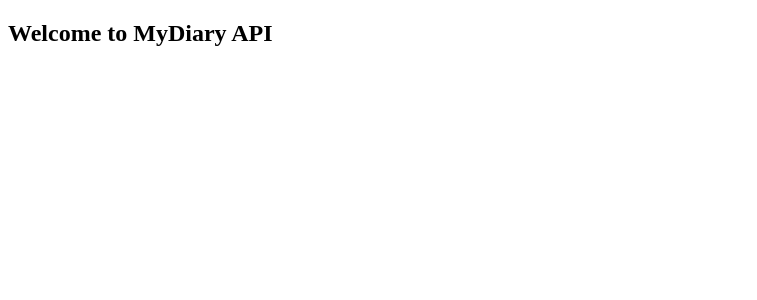
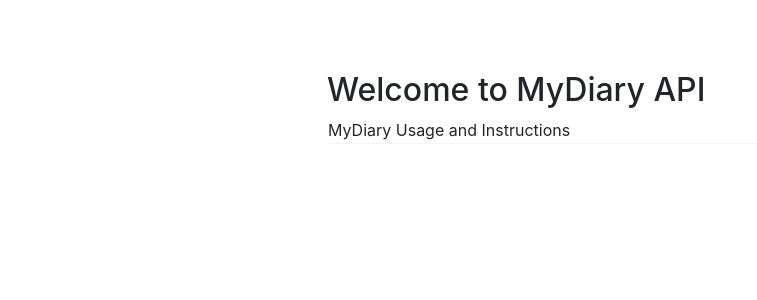
Before and after one commit to kakaemma/MyDairy, a Python web app: template api/templates/index.html in a window 1440 px wide. Shown: the top 300 px of the page, without its empty margins (0-757 px from the left). Run offline with Jinja, Linux system fonts and the light colour scheme; the template is opened without the code that fills it, so the values that code supplies are empty; some libraries are stand-ins or nearby versions.

Commit message:
Add styles to template

```diff
--- a/api/templates/index.html
+++ b/api/templates/index.html
@@ -3,9 +3,39 @@
 <head>
     <meta charset="UTF-8">
     <title>Welcome to My Diary</title>
+    <link rel="stylesheet" href="https://stackpath.bootstrapcdn.com/bootstrap/4.1.2/css/bootstrap.min.css" integrity="sha384-Smlep5jCw/wG7hdkwQ/Z5nLIefveQRIY9nfy6xoR1uRYBtpZgI6339F5dgvm/e9B" crossorigin="anonymous">
+    <style>
+        .panel {
+            margin-bottom: 20px;
+            background-color: #fff;
+            border: 1px solid transparent;
+            border-radius: 4px;
+            -webkit-box-shadow: 0 1px 1px rgba(0,0,0,.05);
+            box-shadow: 0 1px 1px rgba(0,0,0,.05);
+        }
+        .pupple-panel{
+            border-color: #79589f;;
+        }
+    </style>
 </head>
 <body>
-    <h2>Welcome to MyDiary API</h2>
 
+
+    <div class="container-fluid">
+        <div class="container" style="margin-left: 20%; margin-right: 15%; margin-top: 5%">
+            <div class="col-6">
+                <h2>Welcome to MyDiary API</h2>
+                <div class="panel panel-primary">
+                    <div class="panel-heading">
+                        MyDiary Usage and Instructions
+                    </div>
+                    <div class="panel-body">
+
+                    </div>
+                </div>
+            </div>
+        </div>
+
+    </div>
 </body>
 </html>
```
